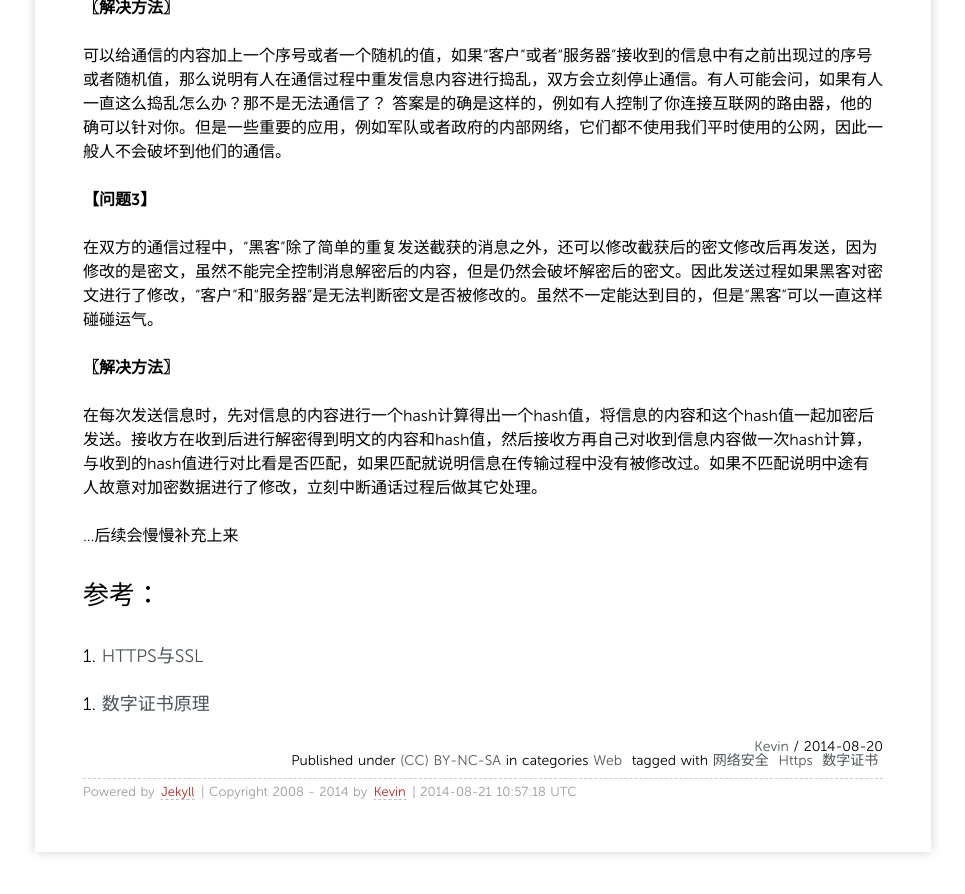
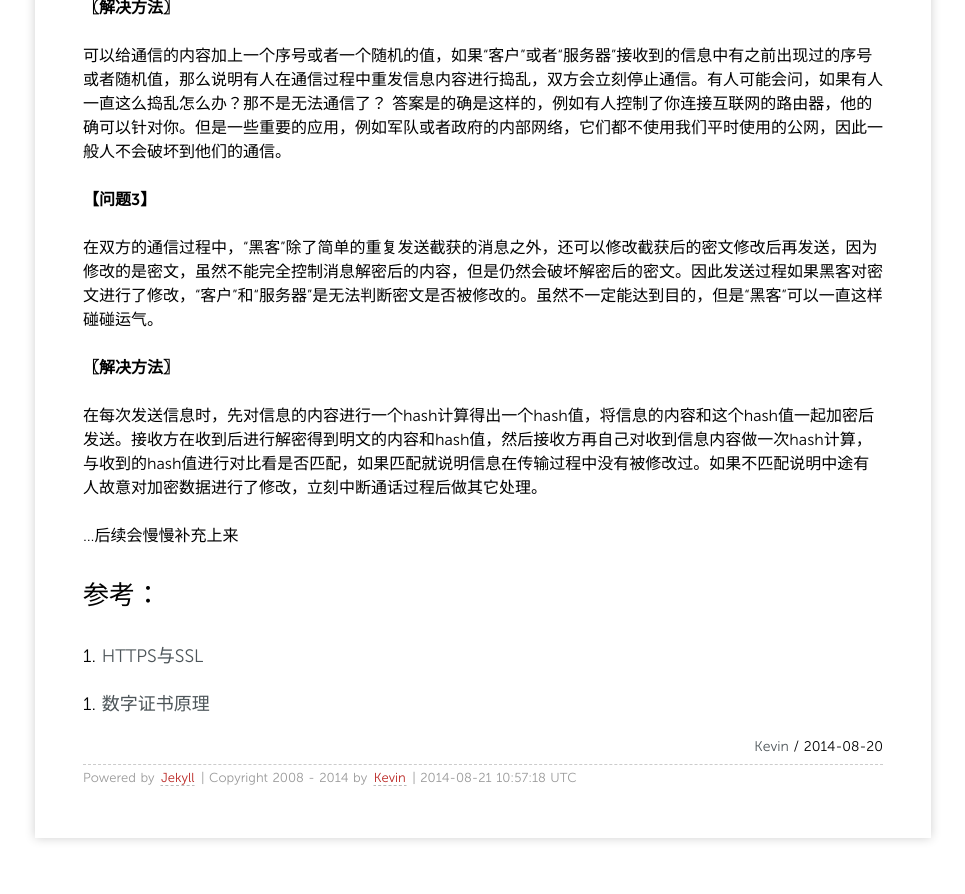
Before and after one commit to jellyang/xiangshuai.github.com, a Jekyll site: the page built from _posts/2014/2014-08-20-understand-https.md, in a window 1280 px wide and 900 px high, scrolled down 7244 px. Shown: the top 894 px of the window, without its empty margins (157-1122 px from the left). Built offline with Jekyll 4.4.1, drawn with Linux system fonts in a browser that asks for light colours; Markdown is read by kramdown in place of the engine named in the settings; comment, search, counter and statistics services are not loaded.

Commit message:
remove needless foot notation

```diff
--- a/_layouts/post.html
+++ b/_layouts/post.html
@@ -13,26 +13,6 @@ layout: default
   /
   <time datetime="{{ page.date | date:"%Y-%m-%d" }}">{{ page.date | date:"%Y-%m-%d" }}</time>
 </span>
-<br />
-<span class="license">
-  Published under <a rel="license" href="http://creativecommons.org/licenses/by-nc-sa/3.0/">(CC) BY-NC-SA</a>
-</span>
-{% if page.categories %}
-<span class="categories">
-  in categories
-  {% for cat in page.categories %}
-  <a href="/categories/#{{ cat }}" title="{{ cat }}">{{ cat }}</a>&nbsp;
-  {% endfor %}
-</span>
-{% endif %}
-{% if page.tags %}
-<span class="tags">
-  tagged with
-  {% for tag in page.tags %}
-  <a href="/tags/#{{ tag }}" title="{{ tag }}">{{ tag }}</a>&nbsp;
-  {% endfor %}
-</span>
-{% endif %}
 </section>
 {% include comments.md %}
 <script type="text/javascript">
```
